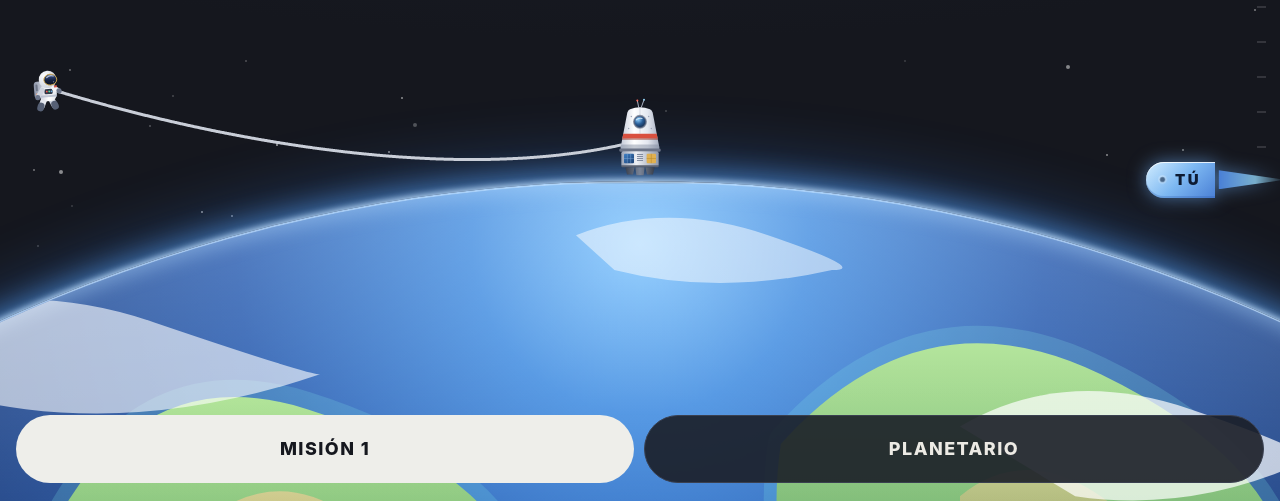
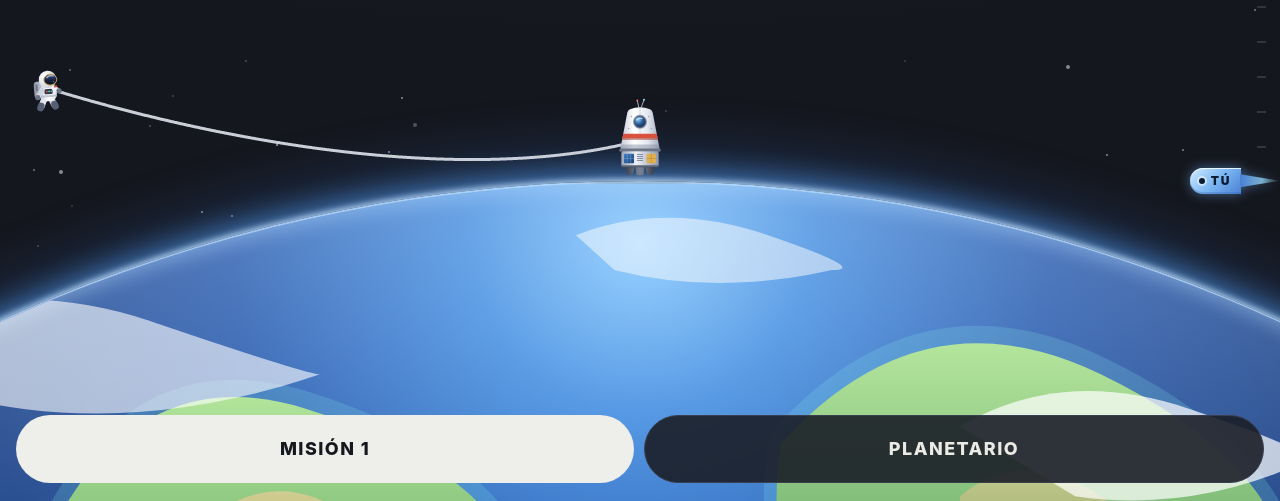
Before and after one commit to originfinanzas2-star/Juegos, a plain HTML site: page servidor/public/juegos/orbita/index.html in a window 1280 px wide. Shown: the part 299-800 px from the top of the page. Drawn offline with Linux system fonts and the light colour scheme.

Commit message:
Add files via upload

```diff
--- a/servidor/public/juegos/orbita/index.html
+++ b/servidor/public/juegos/orbita/index.html
@@ -28,12 +28,10 @@ button{font:inherit;cursor:pointer;color:inherit;border:0;background:none}
 .mp{position:absolute;left:16px;top:-29px}.mk.tg .mp{filter:drop-shadow(0 0 10px #fff6)}
 .mt{position:absolute;left:84px;top:-20px;line-height:1.15}
 .mt b{display:block;font-size:12px;letter-spacing:.16em;text-transform:uppercase}.mt span{font:12px ui-monospace,Menlo,monospace;color:var(--mu)}
-#tu{position:absolute;right:0;top:calc(var(--y0) - 19px);display:flex;align-items:center;z-index:3;filter:drop-shadow(0 0 9px #6aa8ee99)}
-#tu span{display:flex;align-items:center;gap:8px;background:linear-gradient(135deg,#d2edff,#7db8f2 50%,#4a80d6);color:#0d1b33;font-weight:900;font-size:15px;letter-spacing:.16em;padding:8px 14px 8px 12px;border-radius:24px 0 0 24px;margin-right:-1px;box-shadow:inset 0 1px 0 #fffc,inset 0 -2px 0 #2c58a844}
-#tu span::before{content:"";width:9px;height:9px;border-radius:50%;background:#0d1b33;box-shadow:0 0 0 3px #ffffff80;animation:tup 1.4s ease-in-out infinite}
-#tu i{width:66px;height:19px;background:linear-gradient(90deg,#4a80d6,#8fd0f0cc 55%,#8fd0f000);clip-path:polygon(0 0,100% 50%,0 100%);animation:tun 1.4s ease-in-out infinite}
-@keyframes tup{50%{transform:scale(.55);opacity:.55}}
-@keyframes tun{50%{transform:translateX(5px)}}
+#tu{position:absolute;right:0;top:calc(var(--y0) - 13px);display:flex;align-items:center;z-index:3;filter:drop-shadow(0 0 6px #6aa8ee88)}
+#tu span{display:flex;align-items:center;gap:6px;background:linear-gradient(135deg,#d2edff,#7db8f2 50%,#4a80d6);color:#0d1b33;font-weight:900;font-size:12px;letter-spacing:.14em;padding:5px 10px 5px 9px;border-radius:18px 0 0 18px;margin-right:-1px;box-shadow:inset 0 1px 0 #fffc,inset 0 -2px 0 #2c58a844}
+#tu span::before{content:"";width:6px;height:6px;border-radius:50%;background:#0d1b33;box-shadow:0 0 0 2px #ffffff80}
+#tu i{width:40px;height:13px;background:linear-gradient(90deg,#4a80d6,#8fd0f0cc 55%,#8fd0f000);clip-path:polygon(0 0,100% 50%,0 100%)}
 #dash{position:absolute;left:12px;right:60px;top:calc(var(--y0) - 1px);border-top:3px dashed var(--tc);opacity:0;transition:opacity .4s;z-index:2}
 #dash.on{opacity:.9}
 #dl{position:absolute;left:4px;top:9px;font-size:11px;font-weight:700;letter-spacing:.1em;text-transform:uppercase;color:var(--tc);white-space:nowrap}
```
